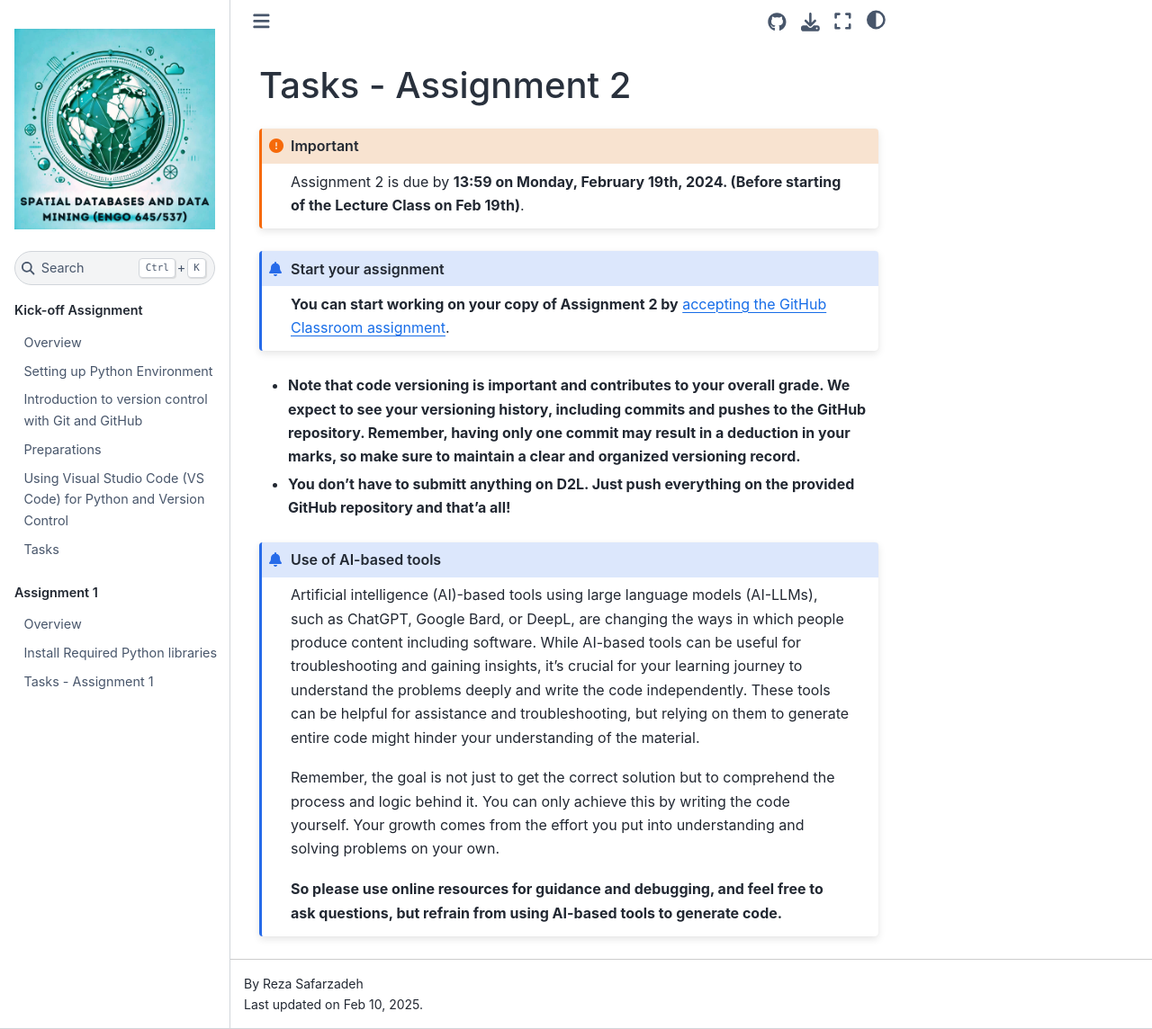
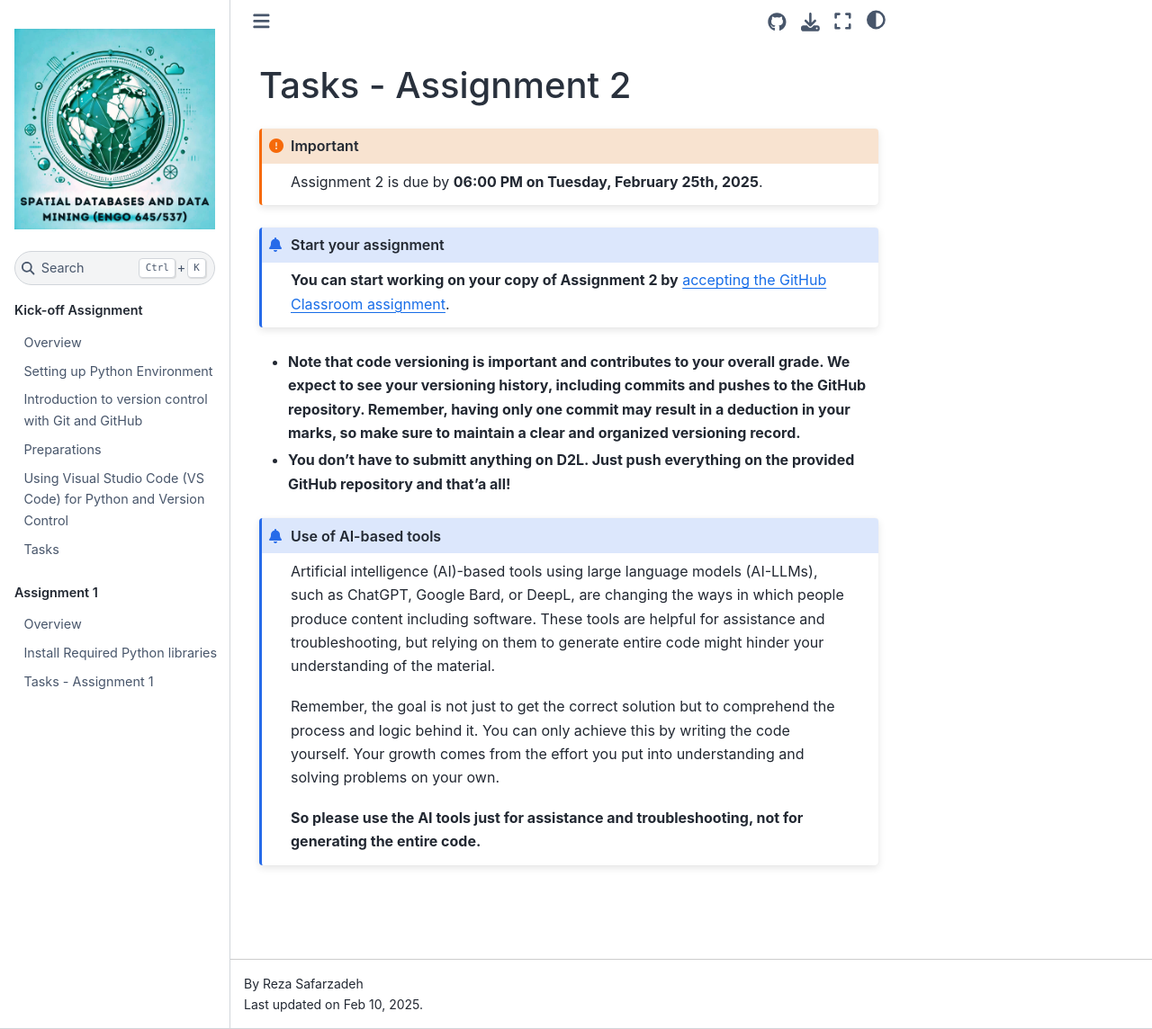
Before and after one commit to safarzadeh-reza/Spatial_Data_Mining_Winter2025, a Sphinx documentation site: the page built from source/tutorials/L3/tasks.rst, in a window 1280 px wide and 1144 px high. Shown: the whole window at 90% size. Built offline with Sphinx 7.4.7 and the Sphinx Book theme 1.1.4, drawn with Linux system fonts in a browser that asks for light colours; pages that are not in the unit, such as notebooks, are missing from menus.

Commit message:
added assignemnt 2

```diff
--- a/source/tutorials/L3/tasks.rst
+++ b/source/tutorials/L3/tasks.rst
@@ -2,13 +2,13 @@ Tasks - Assignment 2
 ==========
 
 .. important::
-    Assignment 2 is due by **13:59 on Monday, February 19th, 2024. (Before starting of the Lecture Class on Feb 19th)**.
+    Assignment 2 is due by **06:00 PM on Tuesday, February 25th, 2025**.
 
 
 
 .. admonition:: Start your assignment
 
-    **You can start working on your copy of Assignment 2 by** `accepting the GitHub Classroom assignment <https://classroom.github.com/a/QTkgyLzj>`__.
+    **You can start working on your copy of Assignment 2 by** `accepting the GitHub Classroom assignment <https://classroom.github.com/a/HmOpN5gk>`__.
 
 
 - **Note that code versioning is important and contributes to your overall grade. We expect to see your versioning history, including commits and pushes to the GitHub repository. Remember, having only one commit may result in a deduction in your marks, so make sure to maintain a clear and organized versioning record.**
@@ -19,10 +19,9 @@ Tasks - Assignment 2
 .. admonition:: Use of AI-based tools
 
     Artificial intelligence (AI)-based tools using large language models (AI-LLMs), such as ChatGPT, Google Bard, or DeepL, are changing the ways in which people produce content including software.
-    While AI-based tools can be useful for troubleshooting and gaining insights, it's crucial for your learning journey to understand the problems deeply and write the code independently.
-    These tools can be helpful for assistance and troubleshooting, but relying on them to generate entire code might hinder your understanding of the material.
+    These tools are helpful for assistance and troubleshooting, but relying on them to generate entire code might hinder your understanding of the material.
 
     Remember, the goal is not just to get the correct solution but to comprehend the process and logic behind it.
     You can only achieve this by writing the code yourself. Your growth comes from the effort you put into understanding and solving problems on your own.
 
-    **So please use online resources for guidance and debugging, and feel free to ask questions, but refrain from using AI-based tools to generate code.**
+    **So please use the AI tools just for assistance and troubleshooting, not for generating the entire code.**
```
